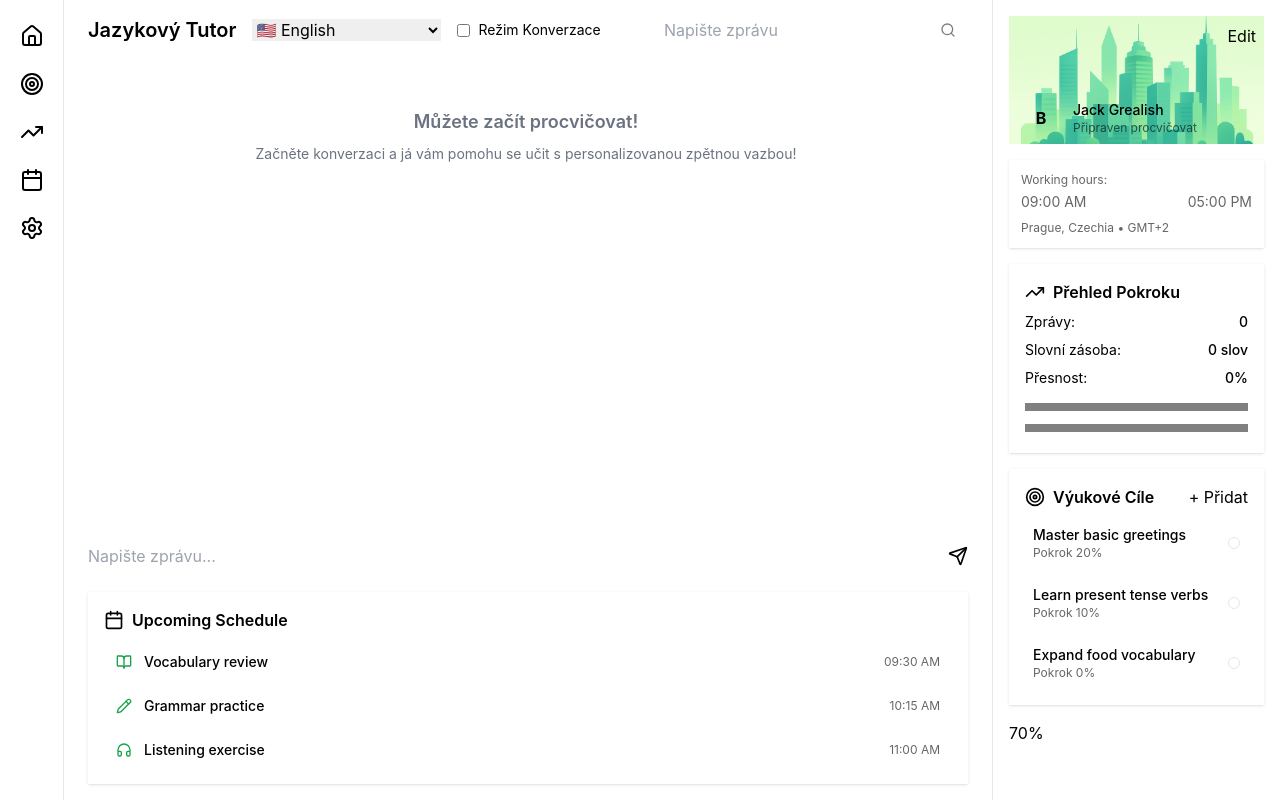
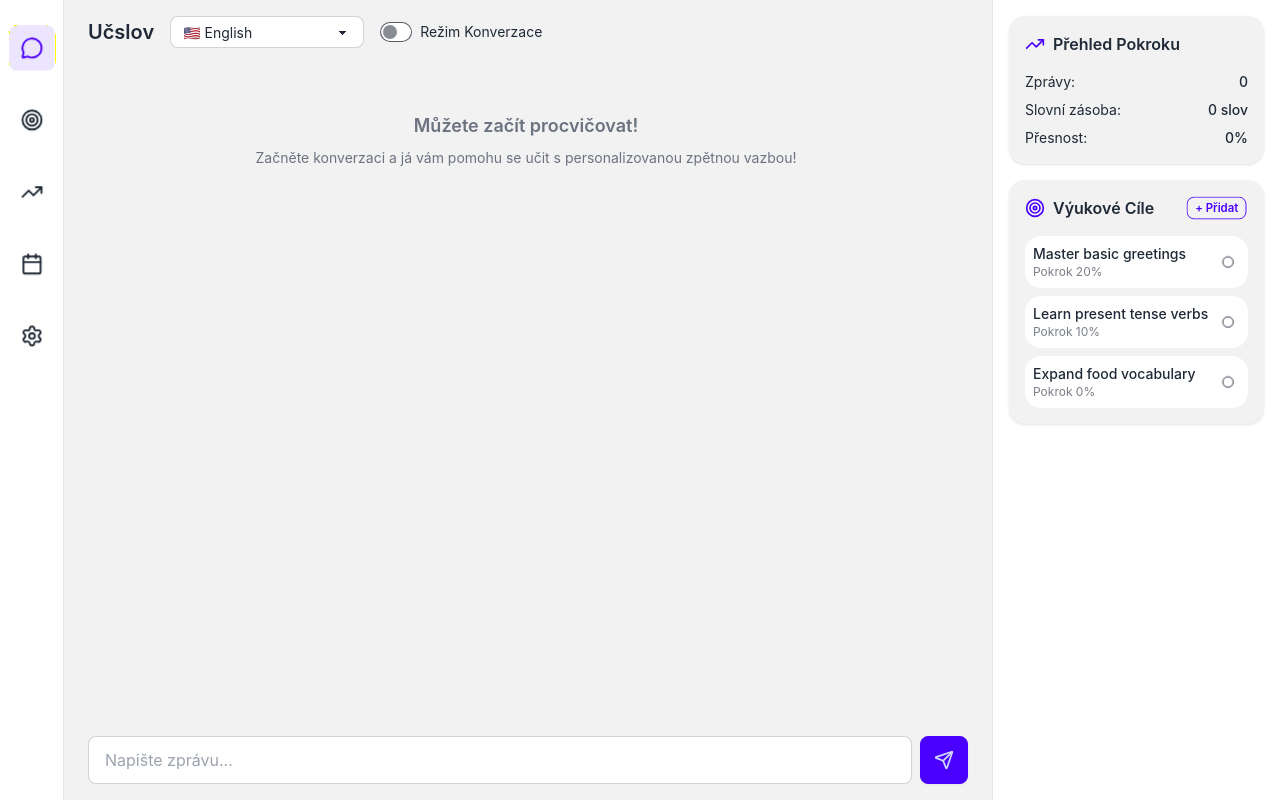
Before and after one commit to cyberpanda90/learn-language, a React (Create React App) app: page / in a window 1280 px wide. Built offline with nearby package versions, Linux system fonts and the light colour scheme.

Commit message:
rm redundant components

```diff
--- a/package.json
+++ b/package.json
@@ -39,6 +39,7 @@
   },
   "devDependencies": {
     "autoprefixer": "^10.4.21",
+    "daisyui": "^5.0.50",
     "postcss": "^8.5.6",
     "tailwindcss": "^4.1.12"
   }
--- a/public/index.html
+++ b/public/index.html
@@ -12,6 +12,11 @@
 		<link rel="apple-touch-icon" href="%PUBLIC_URL%/logo192.png" />
 		<link rel="manifest" href="%PUBLIC_URL%/manifest.json" />
 		<script src="https://cdn.tailwindcss.com"></script>
+		<link
+			href="https://cdn.jsdelivr.net/npm/daisyui@4.12.10/dist/full.min.css"
+			rel="stylesheet"
+			type="text/css"
+		/>
 		<script>
 			tailwind.config = {
 				theme: {
@@ -22,9 +27,12 @@
 						},
 					},
 				},
+				daisyui: {
+					themes: ['light'],
+				},
 			}
 		</script>
-		<title>Language Tutor - AI jazykový učitel</title>
+		<title>Učslov</title>
 	</head>
 	<body>
 		<noscript>You need to enable JavaScript to run this app.</noscript>
--- a/src/App.js
+++ b/src/App.js
@@ -6,7 +6,7 @@ import {
 	MessageSquare,
 	CheckCircle,
 	Brain,
-	Home,
+	MessageCircle,
 	Calendar,
 	Settings,
 	Search,
@@ -58,7 +58,7 @@ const TRANSLATIONS = {
 		withTranslations: 'With translations',
 	},
 	'cs-CZ': {
-		languageTutorTitle: 'Jazykový Tutor',
+		languageTutorTitle: 'Učslov',
 		lessonMode: 'Režim Lekce',
 		chatMode: 'Režim Konverzace',
 		readyToPractice: 'Připraven procvičovat',
@@ -351,38 +351,6 @@ const LanguageTutor = () => {
 		swedish: { name: 'Swedish (Svenska)', flag: '🇸🇪' },
 		italian: { name: 'Italian (Italiano)', flag: '🇮🇹' },
 	}
-
-	// Map each language to its corresponding abstract cityscape. These images are
-	// used in the user profile card and update automatically when the user
-	// switches languages.
-	const cityImages = {
-		english: nyImage,
-		italian: romeImage,
-		swedish: stockholmImage,
-	}
-	const profileImage = cityImages[selectedLanguage] || cityImage
-
-	// Define a simple upcoming schedule to display on the dashboard. Each item
-	// includes a title, scheduled time and an icon. The icons are JSX elements
-	// derived from lucide-react components and will render appropriately in
-	// the schedule list.
-	const upcomingSchedule = [
-		{
-			title: 'Vocabulary review',
-			time: '09:30 AM',
-			icon: <BookOpen size={16} className="text-green-600" />,
-		},
-		{
-			title: 'Grammar practice',
-			time: '10:15 AM',
-			icon: <Pencil size={16} className="text-green-600" />,
-		},
-		{
-			title: 'Listening exercise',
-			time: '11:00 AM',
-			icon: <Headphones size={16} className="text-green-600" />,
-		},
-	]
 
 	/**
 	 * Send a message and handle tutor response. This mirrors the original
@@ -696,7 +664,7 @@ Your entire response MUST be valid JSON only. DO NOT include any text outside th
 				<div className="flex flex-col space-y-6 w-full items-center">
 					{/* Primary nav icons - highlight the chat icon as active */}
 					<button className="btn btn-ghost btn-square text-primary bg-primary/10 flex items-center justify-center">
-						<Home size={24} />
+						<MessageCircle size={24} />
 					</button>
 					<button className="btn btn-ghost btn-square text-base-content hover:text-primary flex items-center justify-center">
 						<Target size={24} />
@@ -749,18 +717,6 @@ Your entire response MUST be valid JSON only. DO NOT include any text outside th
 							</span>
 						</label>
 					</div>
-					{/* Search bar */}
-					<div className="relative w-full max-w-xs">
-						<input
-							type="text"
-							placeholder={t('typeMessagePlaceholder')}
-							className="input input-sm input-bordered w-full pl-4 pr-10"
-						/>
-						<Search
-							size={16}
-							className="absolute right-3 top-1/2 transform -translate-y-1/2 opacity-50"
-						/>
-					</div>
 				</div>
 				{/* Chat messages area */}
 				<div className="flex-1 overflow-y-auto space-y-4 pr-1">
@@ -782,32 +738,39 @@ Your entire response MUST be valid JSON only. DO NOT include any text outside th
 									? () => toggleMessageTranslation(message.id)
 									: undefined
 							}
-							className={`rounded-xl p-4 max-w-[80%] ${
+							className={`chat ${
 								message.sender === 'user'
-									? 'self-end bg-primary text-primary-content'
-									: 'self-start bg-secondary text-secondary-content'
-							} shadow cursor-pointer`}
+									? 'chat-end'
+									: 'chat-start'
+							}`}
 						>
-							<p className="whitespace-pre-line">
+							<div className="chat-image avatar">
+								<div className="w-10 rounded-full">
+									<img
+										src={`https://img.daisyui.com/images/profile/demo/${
+											message.sender === 'user'
+												? 'superperson'
+												: 'batperson'
+										}@192.webp`}
+										alt="Učitel"
+									/>
+								</div>
+							</div>
+							<div className="chat-header">
+								<time className="text-xs opacity-50">
+									{message.timestamp.toLocaleTimeString([], {
+										hour: '2-digit',
+										minute: '2-digit',
+									})}
+								</time>
+							</div>
+							<div className="chat-bubble">
 								{message.sender === 'tutor' &&
 								translatedMessages.has(message.id) &&
 								!targetLanguageOnlyMode
 									? message.englishTranslation || message.text
 									: message.text}
-							</p>
-							{message.sender === 'tutor' &&
-								translatedMessages.has(message.id) &&
-								!targetLanguageOnlyMode && (
-									<p className="mt-1 text-xs text-gray-500 italic">
-										{t('englishTranslation')}
-									</p>
-								)}
-							<p className="mt-1 text-xs text-right text-gray-500">
-								{message.timestamp.toLocaleTimeString([], {
-									hour: '2-digit',
-									minute: '2-digit',
-								})}
-							</p>
+							</div>
 						</div>
 					))}
 					{isLoading && (
@@ -837,78 +800,9 @@ Your entire response MUST be valid JSON only. DO NOT include any text outside th
 						<Send size={20} />
 					</button>
 				</div>
-				{/* Upcoming schedule card */}
-				<div className="card bg-base-100 shadow">
-					<div className="card-body p-4">
-						<h3 className="flex items-center font-semibold mb-3">
-							<Calendar className="mr-2 text-primary" size={20} />
-							<span>Upcoming Schedule</span>
-						</h3>
-						<div className="space-y-2">
-							{upcomingSchedule.map((item, idx) => (
-								<div
-									key={idx}
-									className="flex items-center justify-between px-3 py-2 rounded-lg hover:bg-base-200"
-								>
-									<div className="flex items-center space-x-3 text-sm">
-										<span className="text-primary">
-											{item.icon}
-										</span>
-										<span className="font-medium">
-											{item.title}
-										</span>
-									</div>
-									<span className="text-xs opacity-60">
-										{item.time}
-									</span>
-								</div>
-							))}
-						</div>
-					</div>
-				</div>
 			</main>
 			{/* Right side panel for user profile and progress */}
 			<aside className="hidden lg:flex w-72 flex-col space-y-4 bg-base-100 border-l border-base-300 p-4 overflow-y-auto">
-				{/* User profile with decorative image */}
-				<div className="relative">
-					<img
-						src={profileImage}
-						alt="City skyline"
-						className="w-full h-32 object-cover rounded-box"
-					/>
-					<div className="absolute inset-0 bg-gradient-to-t from-base-100 via-transparent to-transparent rounded-box" />
-					<div className="absolute bottom-2 left-3 flex items-center space-x-3">
-						<div className="avatar placeholder">
-							<div className="w-10 rounded-full bg-primary text-primary-content flex items-center justify-center font-bold">
-								{userProfile.proficiencyLevel[0] || 'B'}
-							</div>
-						</div>
-						<div>
-							<p className="text-sm font-medium">Jack Grealish</p>
-							<p className="text-xs opacity-60">
-								{t('readyToPractice')}
-							</p>
-						</div>
-					</div>
-					<button className="absolute top-2 right-2 btn btn-xs btn-ghost bg-base-100/70">
-						Edit
-					</button>
-				</div>
-				{/* Working hours / timezone section */}
-				<div className="card bg-base-200 shadow">
-					<div className="card-body p-3">
-						<p className="text-xs opacity-60 mb-1">
-							Working hours:
-						</p>
-						<div className="flex items-center justify-between text-sm">
-							<span className="opacity-60">09:00 AM</span>
-							<span className="opacity-60">05:00 PM</span>
-						</div>
-						<p className="text-xs opacity-60 mt-2">
-							Prague, Czechia • GMT+2
-						</p>
-					</div>
-				</div>
 				{/* Progress overview section */}
 				<div className="card bg-base-200 shadow">
 					<div className="card-body p-4">
@@ -938,25 +832,6 @@ Your entire response MUST be valid JSON only. DO NOT include any text outside th
 								<span className="font-medium">
 									{userProfile.grammarAccuracy}%
 								</span>
-							</div>
-							{/* DaisyUI progress bars */}
-							<div className="mt-2 space-y-2">
-								<progress
-									className="progress progress-primary w-full h-2"
-									value={Math.min(
-										userProfile.grammarAccuracy,
-										100
-									)}
-									max="100"
-								></progress>
-								<progress
-									className="progress progress-secondary w-full h-2"
-									value={Math.min(
-										userProfile.vocabularyCount.size,
-										100
-									)}
-									max="100"
-								></progress>
 							</div>
 						</div>
 					</div>
@@ -1027,7 +902,7 @@ Your entire response MUST be valid JSON only. DO NOT include any text outside th
 							</h3>
 							{feedback.positive?.length > 0 && (
 								<div className="mb-2">
-									<p className="font-semibold text-success">
+									<p className="font-semibold text-success text-sm">
 										{t('greatJob')}
 									</p>
 									<ul className="list-disc pl-5 text-sm space-y-1">
@@ -1039,7 +914,7 @@ Your entire response MUST be valid JSON only. DO NOT include any text outside th
 							)}
 							{feedback.corrections?.length > 0 && (
 								<div className="mb-2">
-									<p className="font-semibold text-warning">
+									<p className="font-semibold text-warning text-sm">
 										{t('smallCorrections')}
 									</p>
 									<ul className="list-disc pl-5 text-sm space-y-1">
@@ -1053,7 +928,7 @@ Your entire response MUST be valid JSON only. DO NOT include any text outside th
 							)}
 							{feedback.suggestions?.length > 0 && (
 								<div>
-									<p className="font-semibold text-info">
+									<p className="font-semibold text-info text-sm">
 										{t('tryThis')}
 									</p>
 									<ul className="list-disc pl-5 text-sm space-y-1">
@@ -1153,14 +1028,7 @@ Your entire response MUST be valid JSON only. DO NOT include any text outside th
 						</div>
 					</div>
 				)}
-				<div
-					className="radial-progress"
-					style={{ '--value': 70 } /* as React.CSSProperties */}
-					aria-valuenow={70}
-					role="progressbar"
-				>
-					70%
-				</div>
+
 				{isAnalyzing && (
 					<div className="card bg-base-200 shadow flex items-center gap-2 p-4">
 						<span className="loading loading-spinner loading-xs"></span>
```
Also changed, not shown: 1 other file (tests, documents, lock files or other folders).
